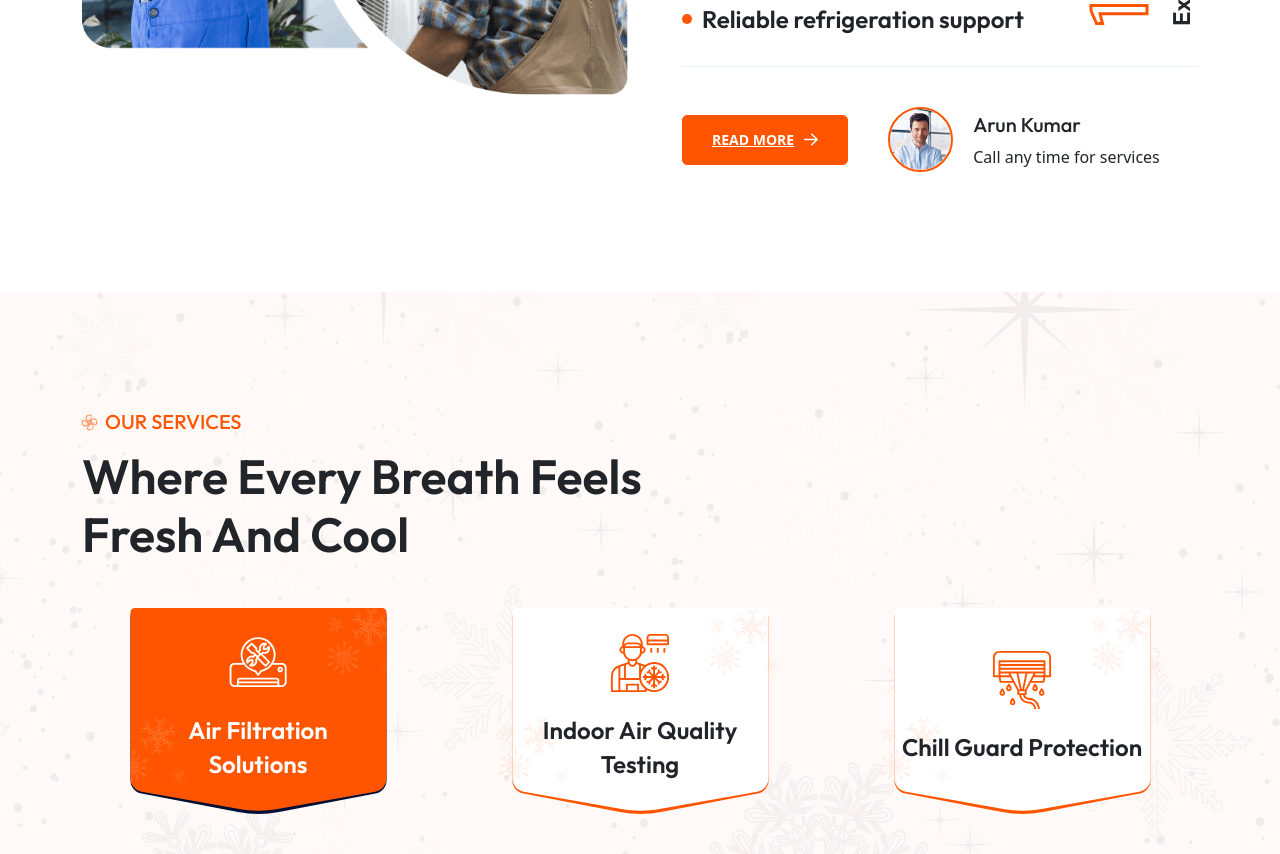
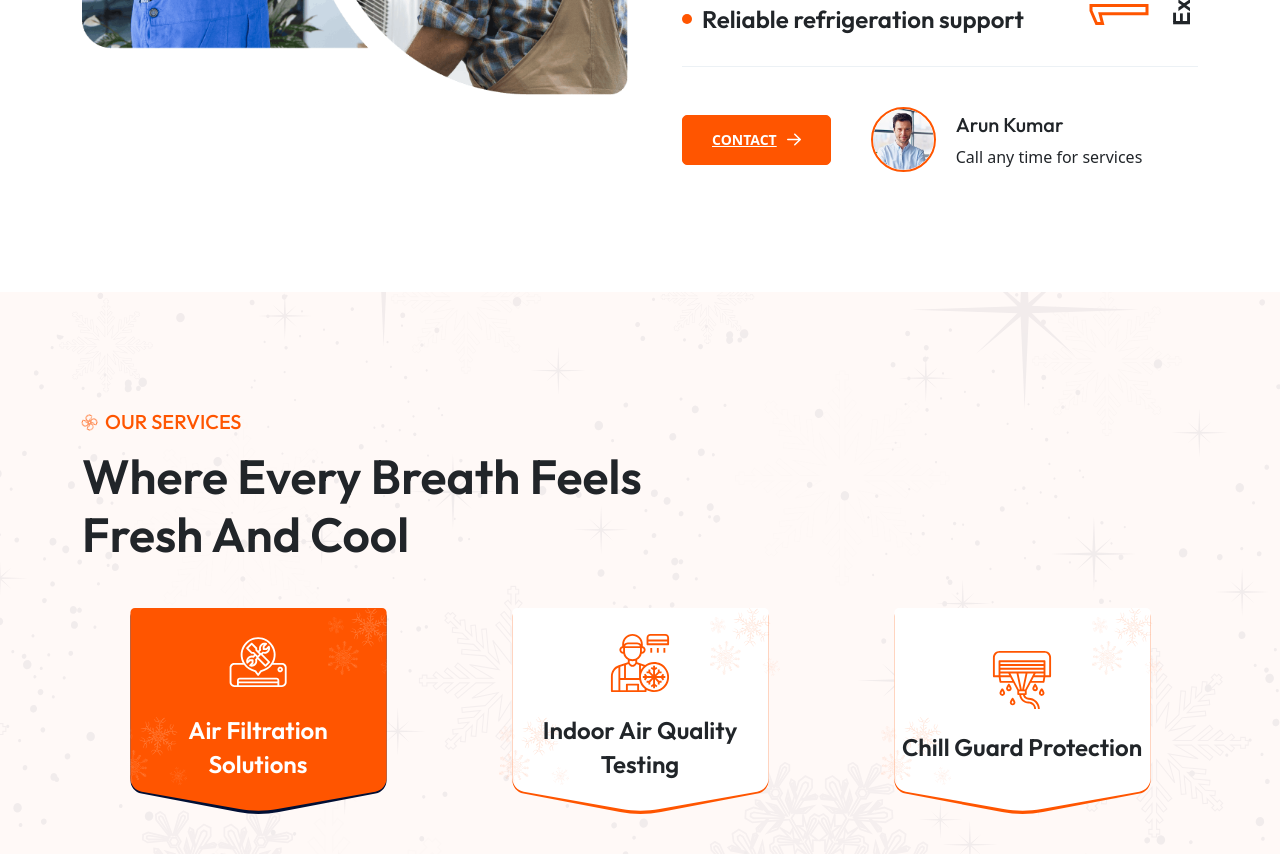
Before and after one commit to shantanuuchak/akac, a Next.js app: page / in a window 1280 px wide. Shown: the part 1700-2554 px from the top of the page. Built offline with nearby package versions, Linux system fonts and the light colour scheme.

Commit message:
update call to action

```diff
--- a/src/app/Components/About/About2.jsx
+++ b/src/app/Components/About/About2.jsx
@@ -37,7 +37,7 @@ const About2 = ({Img,TitleUp,Title,Content,FeatureList,Experience,BioImg,BioName
                         <div className="cs_height_40 cs_height_lg_30"></div>
                         <div className="cs_about_btns">
                          <Link href="/contact" className="cs_btn cs_style_1">
-                            <span>Read More</span>
+                            <span>Contact</span>
                             <svg width="14" height="13" viewBox="0 0 14 13" fill="none" xmlns="http://www.w3.org/2000/svg">
                             <path d="M8.28125 0.71875L13.7812 5.96875C13.9271 6.11458 14 6.29167 14 6.5C14 6.70833 13.9271 6.88542 13.7812 7.03125L8.28125 12.2812C7.90625 12.5729 7.55208 12.5729 7.21875 12.2812C6.92708 11.9062 6.92708 11.5521 7.21875 11.2188L11.375 7.25H0.75C0.291667 7.20833 0.0416667 6.95833 0 6.5C0.0416667 6.04167 0.291667 5.79167 0.75 5.75H11.375L7.21875 1.78125C6.92708 1.44792 6.92708 1.09375 7.21875 0.71875C7.55208 0.427083 7.90625 0.427083 8.28125 0.71875Z" fill="currentColor"></path>
                             </svg>
```
